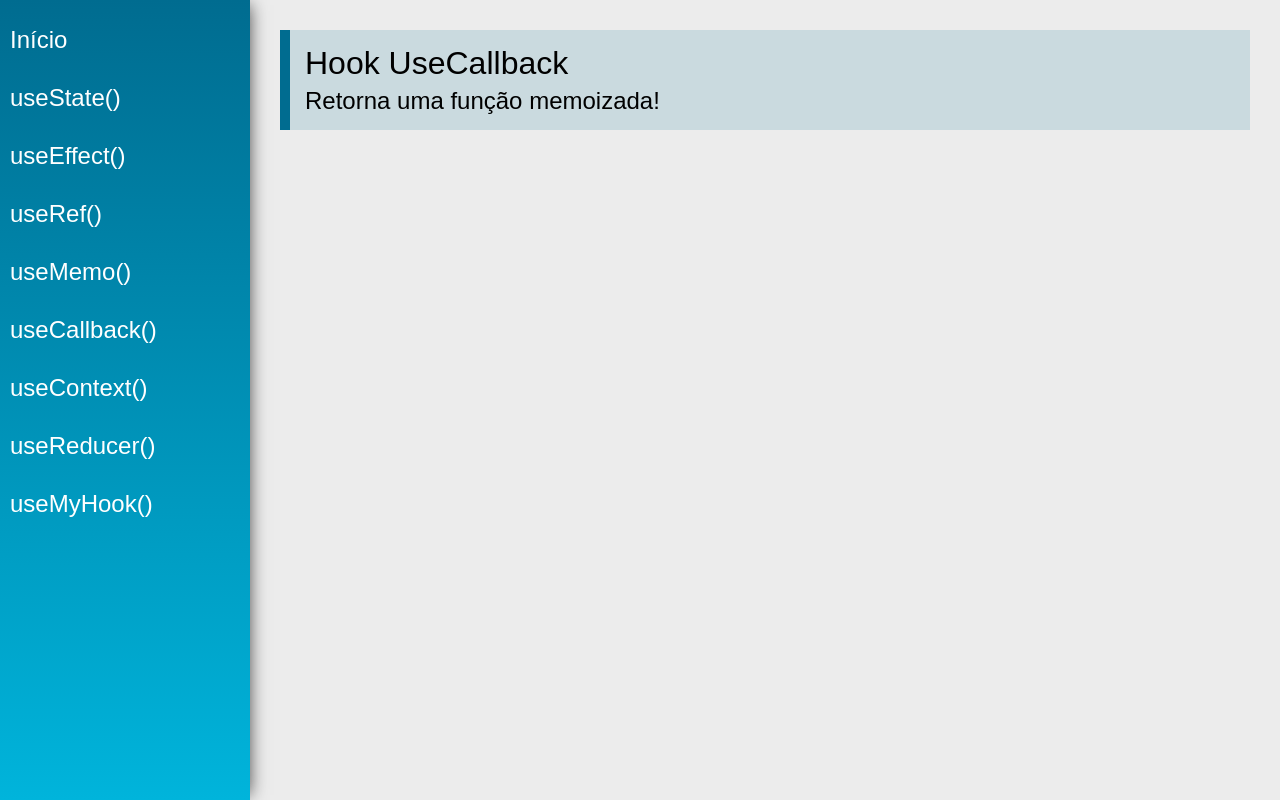
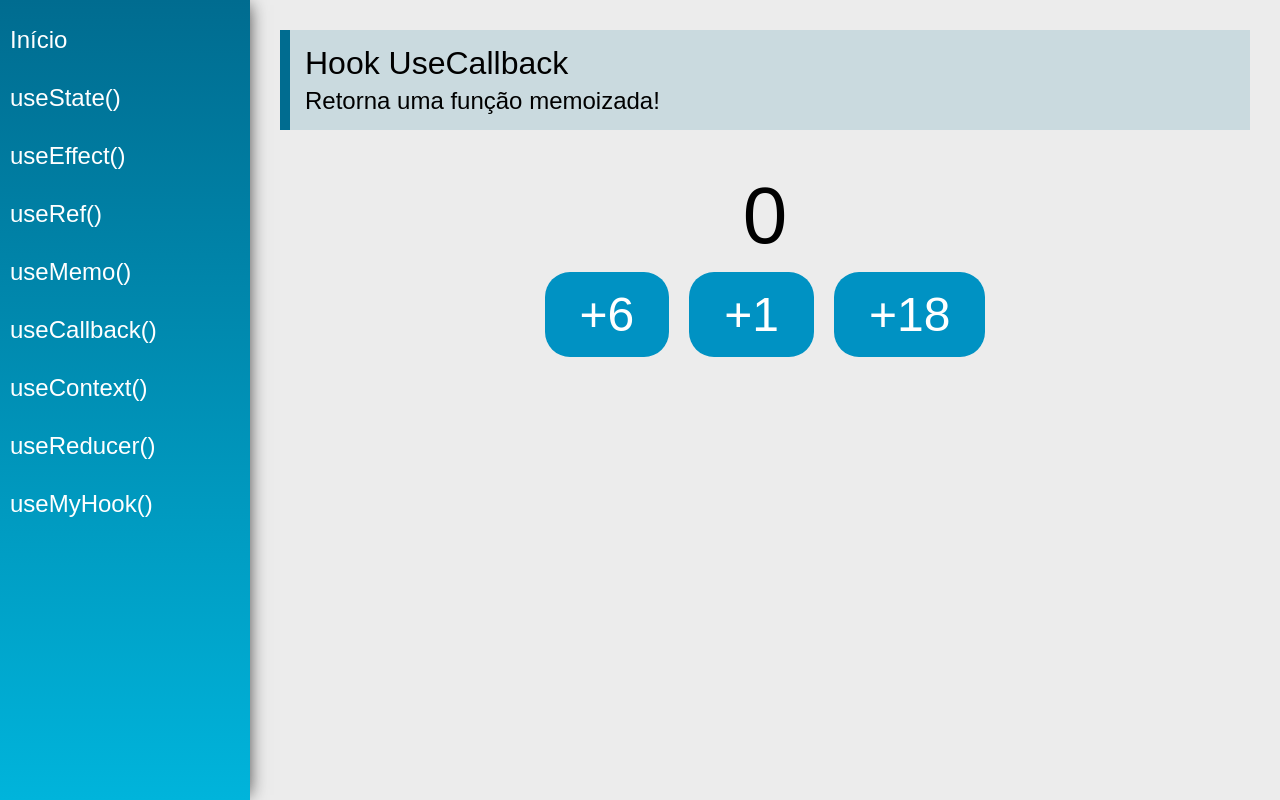
Before and after one commit to v1n1c1u5ouza/hooks-react, a React (Create React App) app: page /useCallback in a window 1280 px wide. Built offline with nearby package versions, Linux system fonts and the light colour scheme.

Commit message:
Learned to use useCallback to use a memorized function

```diff
--- a/src/views/examples/UseCallback.jsx
+++ b/src/views/examples/UseCallback.jsx
@@ -1,13 +1,26 @@
 import React from 'react'
+import { useCallback } from 'react'
+import { useState } from 'react'
 import PageTitle from '../../components/layout/PageTitle'
+import UseCallbackButtons from './UseCallbackButtons'
 
 const UseCallback = (props) => {
+    const [count, setCount] = useState(0)
+
+    const inc = useCallback(function (delta) {
+        setCount(curr => curr + delta)
+    }, [setCount])
+
     return (
         <div className="UseCallback">
             <PageTitle
                 title="Hook UseCallback"
                 subtitle="Retorna uma função memoizada!"
             />
+            <div className="center">
+                <span className="text">{count}</span>
+                   <UseCallbackButtons inc ={inc}/>
+            </div>
         </div>
     )
 }
--- /dev/null
+++ b/src/views/examples/UseCallbackButtons.jsx
@@ -0,0 +1,20 @@
+import React from "react";
+
+const  UseCallbackButtons = (props) => {
+    console.log('render....')
+    return (
+        <div>
+            <button className="btn"
+                onClick={() => props.inc(6)} >+6
+            </button>
+            <button className="btn"
+                onClick={() => props.inc(12)} >+1
+            </button>
+            <button className="btn"
+                onClick={() => props.inc(18)} >+18
+            </button>
+        </div>
+    )
+}
+
+export default React.memo(UseCallbackButtons)
```
